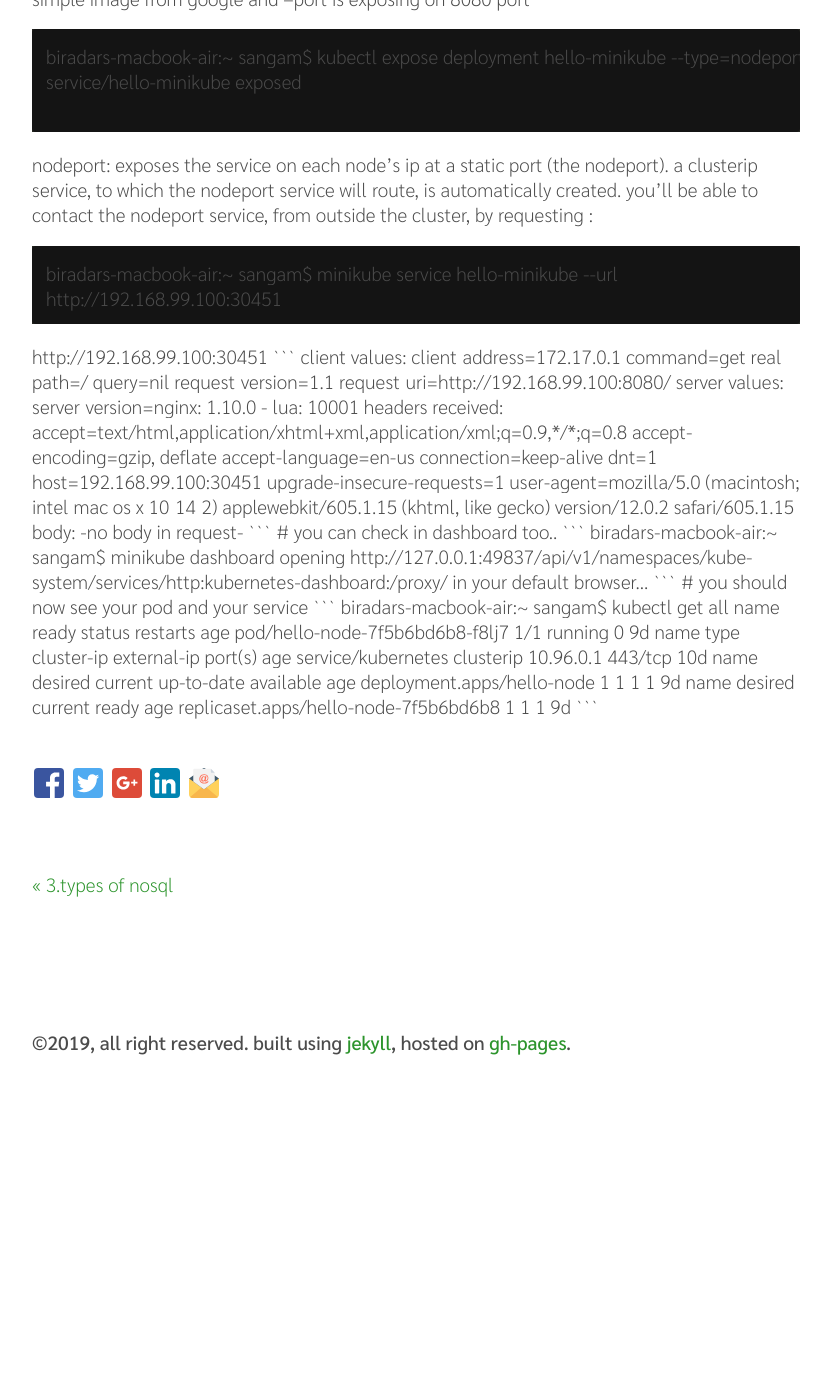
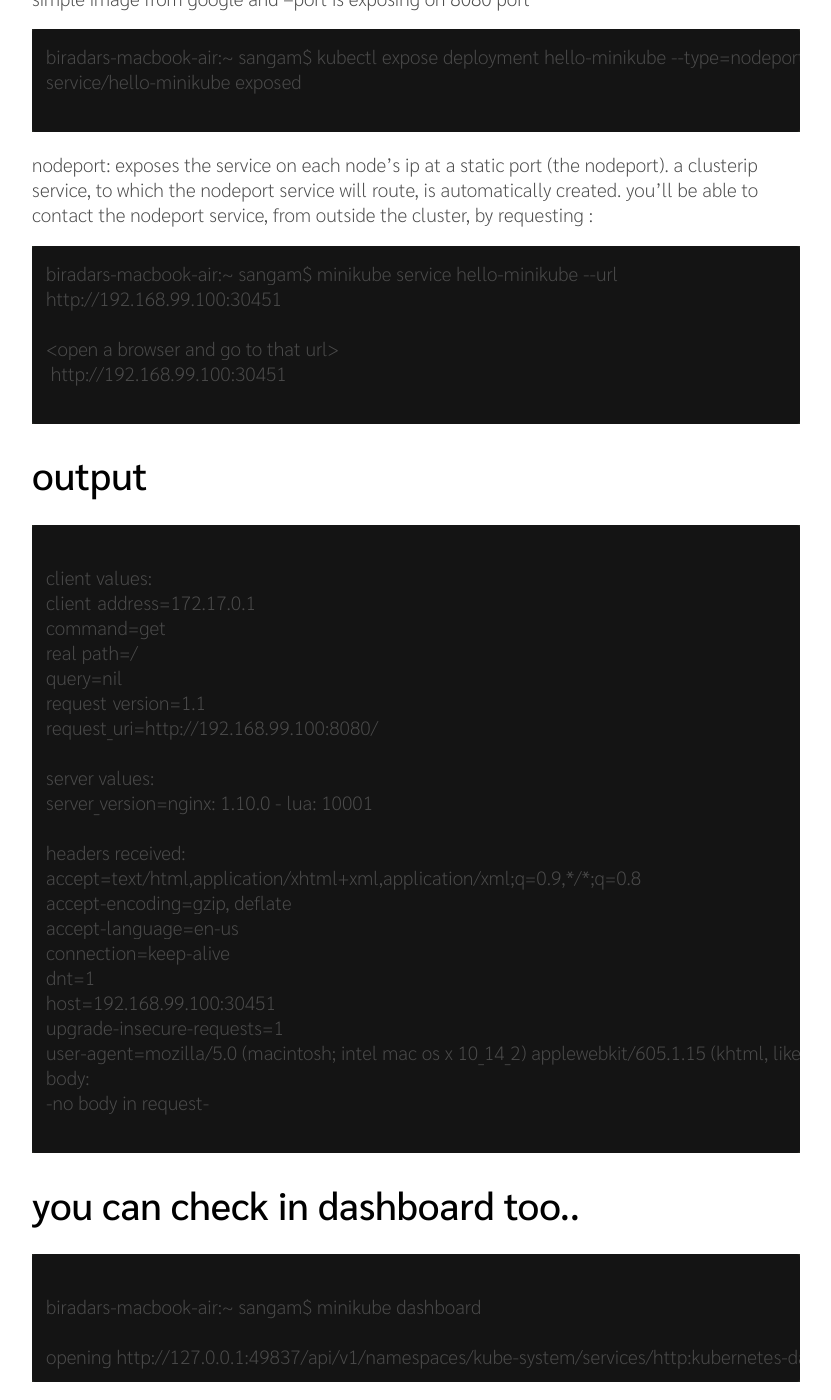
Before and after one commit to EngineITOps/EngineITOps.github.io, a Jekyll site: the page built from _posts/2019-02-18-minikube_on_mac.md, in a window 1280 px wide and 1400 px high, scrolled down 3523 px. Shown: the whole window, without its empty margins (224-1055 px from the left). Built offline with Jekyll 4.4.1, drawn with Linux system fonts in a browser that asks for light colours; before the commit the page ends 4641 px from its top, so only the background shows below that; some of the changed text lies outside the part shown.

Commit message:
Update 2019-02-18-minikube_on_mac.md

````diff
--- a/_posts/2019-02-18-minikube_on_mac.md
+++ b/_posts/2019-02-18-minikube_on_mac.md
@@ -129,11 +129,12 @@ NodePort: Exposes the service on each Node’s IP at a static port (the NodePort
 ```
 Biradars-MacBook-Air:~ sangam$ minikube service hello-minikube --url
 http://192.168.99.100:30451
-```
+
 <open a browser and go to that url>
  http://192.168.99.100:30451
 
-
+```
+# output
 
 ```
 
````
